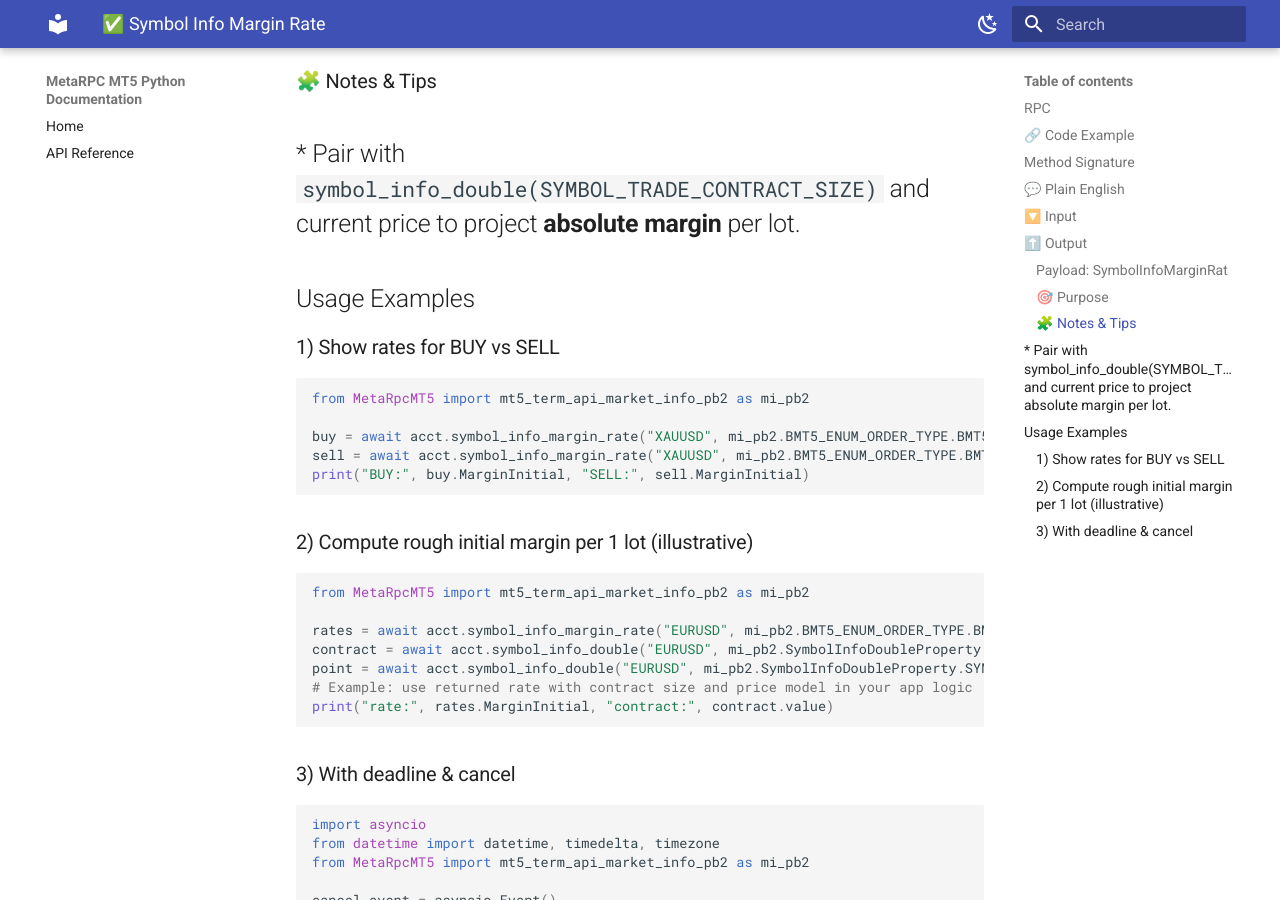
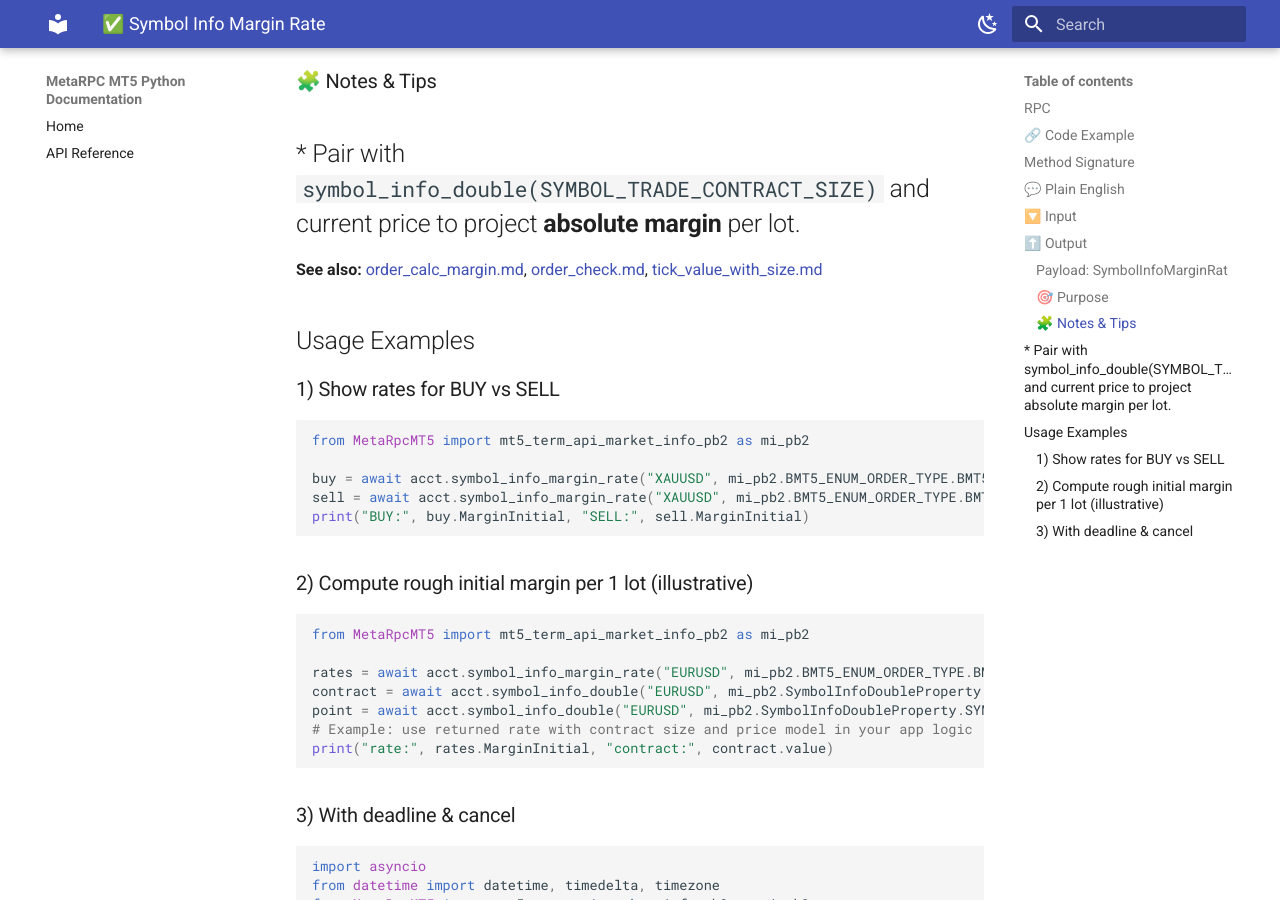
Before and after one commit to MetaRPC/PyMT5, an MkDocs documentation site: the page built from docs/MT5Account/Symbols_and_Market/symbol_info_margin_rate.md, in a window 1280 px wide and 900 px high, scrolled down 2699 px. Built offline with MkDocs 1.6.1 and Material for MkDocs 9.7.7, drawn with Linux system fonts in a browser that asks for light colours.

Commit message:
Update symbol_info_margin_rate.md

```diff
--- a/docs/MT5Account/Symbols_and_Market/symbol_info_margin_rate.md
+++ b/docs/MT5Account/Symbols_and_Market/symbol_info_margin_rate.md
@@ -98,6 +98,8 @@ async def symbol_info_margin_rate(
 * Pair with `symbol_info_double(SYMBOL_TRADE_CONTRACT_SIZE)` and current price to project **absolute margin** per lot.
 ---
 
+**See also:** [order\_calc\_margin.md](../Trading_Operations/order_calc_margin.md), [order\_check.md](../Trading_Operations/order_check.md), [tick\_value\_with\_size.md](./tick_value_with_size.md)
+
 ## Usage Examples
 
 ### 1) Show rates for BUY vs SELL
```
